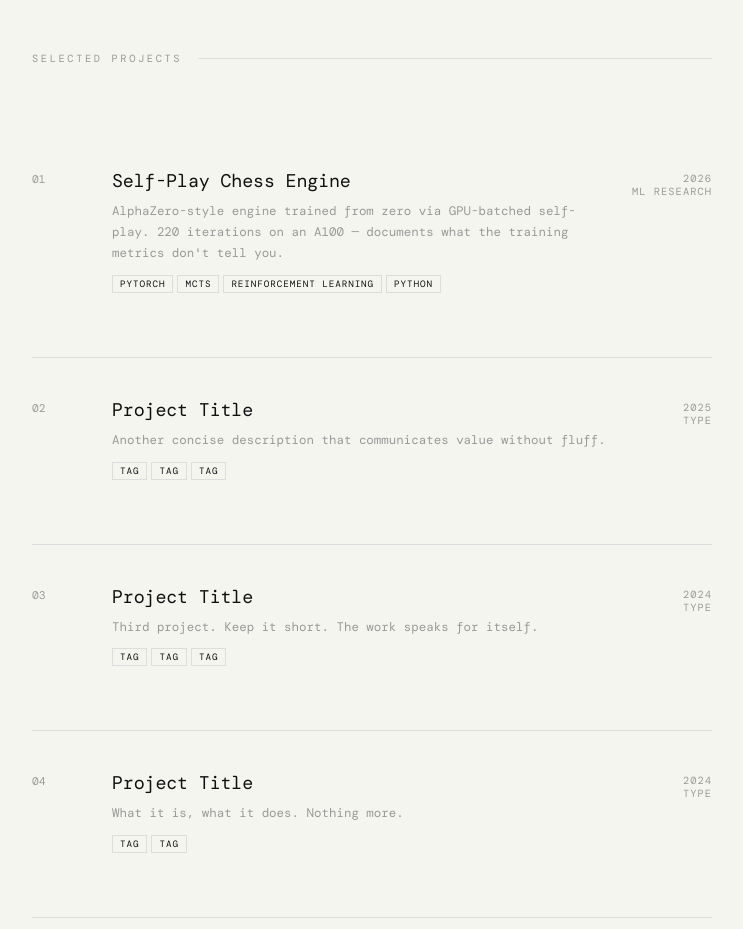
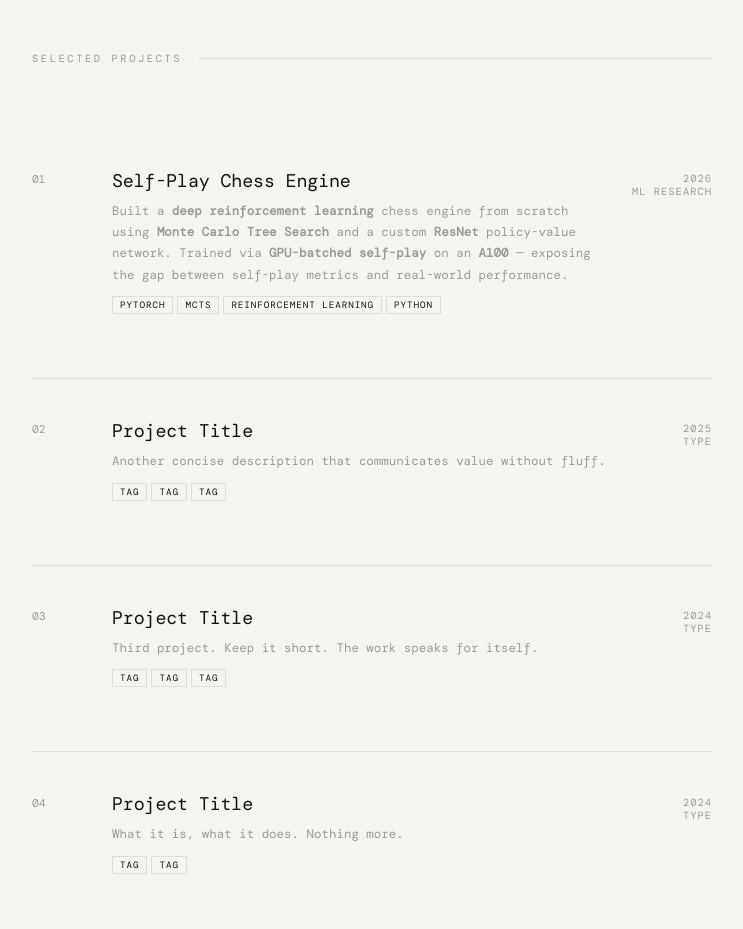
Before and after one commit to vqMnh/website, a plain HTML site: page index.html in a window 1280 px wide. Shown: the part 900-1829 px from the top of the page, without its empty margins (268-1011 px from the left). Drawn offline with nearby package versions, Linux system fonts and the light colour scheme; a web font is replaced by a local one.

Commit message:
Update index.html

```diff
--- a/index.html
+++ b/index.html
@@ -54,11 +54,11 @@
     <div class="section-label reveal">Selected Projects</div>
     <div class="project-list">
 
-      <a href="#" class="project-item">
+      <a href="https://github.com/vqMnh/chess-engine" class="project-item">
         <span class="project-num">01</span>
         <div>
           <div class="project-title">Self-Play Chess Engine</div>
-          <div class="project-desc">AlphaZero-style engine trained from zero via GPU-batched self-play. 220 iterations on an A100 — documents what the training metrics don't tell you.</div>
+          <div class="project-desc">Built a <strong>deep reinforcement learning</strong> chess engine from scratch using <strong>Monte Carlo Tree Search</strong> and a custom <strong>ResNet</strong> policy-value network. Trained via <strong>GPU-batched self-play</strong> on an <strong>A100</strong> — exposing the gap between self-play metrics and real-world performance.</div>
           <div><span class="project-tag">PyTorch</span><span class="project-tag">MCTS</span><span class="project-tag">Reinforcement Learning</span><span class="project-tag">Python</span></div>
           <span class="project-arrow">→</span>
         </div>
```
